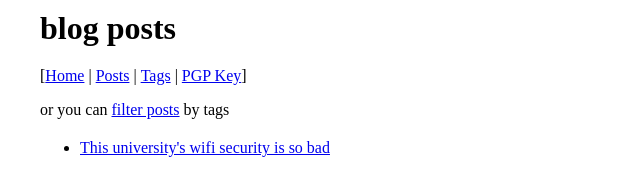
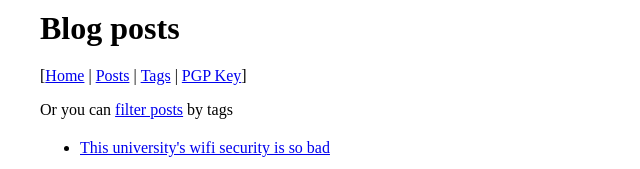
Before and after one commit to youkwhd/youkwhd.com, a Next.js app: page /posts in a window 1280 px wide. Shown: the top 169 px of the page, without its empty margins (0-640 px from the left). Built offline with nearby package versions, Linux system fonts and the light colour scheme.

Commit message:
chore: capitalize

```diff
--- a/src/pages/posts/index.tsx
+++ b/src/pages/posts/index.tsx
@@ -16,11 +16,11 @@ export default ({ posts, banners }: Props): JSX.Element => {
     return (
         <>
             <NextSeo
-                title="blog posts"
+                title="Blog posts"
             />
-            <h1>blog posts</h1>
+            <h1>Blog posts</h1>
             <NavigationBar />
-            <p>or you can <Link href={"/posts/tags"}>filter posts</Link> by tags</p>
+            <p>Or you can <Link href={"/posts/tags"}>filter posts</Link> by tags</p>
             <ul>
                 {posts.map((post: Post) => {
                     return (
--- a/src/pages/posts/tags/index.tsx
+++ b/src/pages/posts/tags/index.tsx
@@ -37,9 +37,9 @@ export default ({ tags, banners }: Props): JSX.Element => {
     return (
         <>
             <NextSeo
-                title="list of topics"
+                title="List of topics"
             />
-            <h1>available list of topics:</h1>
+            <h1>Available list of topics:</h1>
             <NavigationBar />
             <ul>
                 {arrTags.map(([key, val]) => {
```
